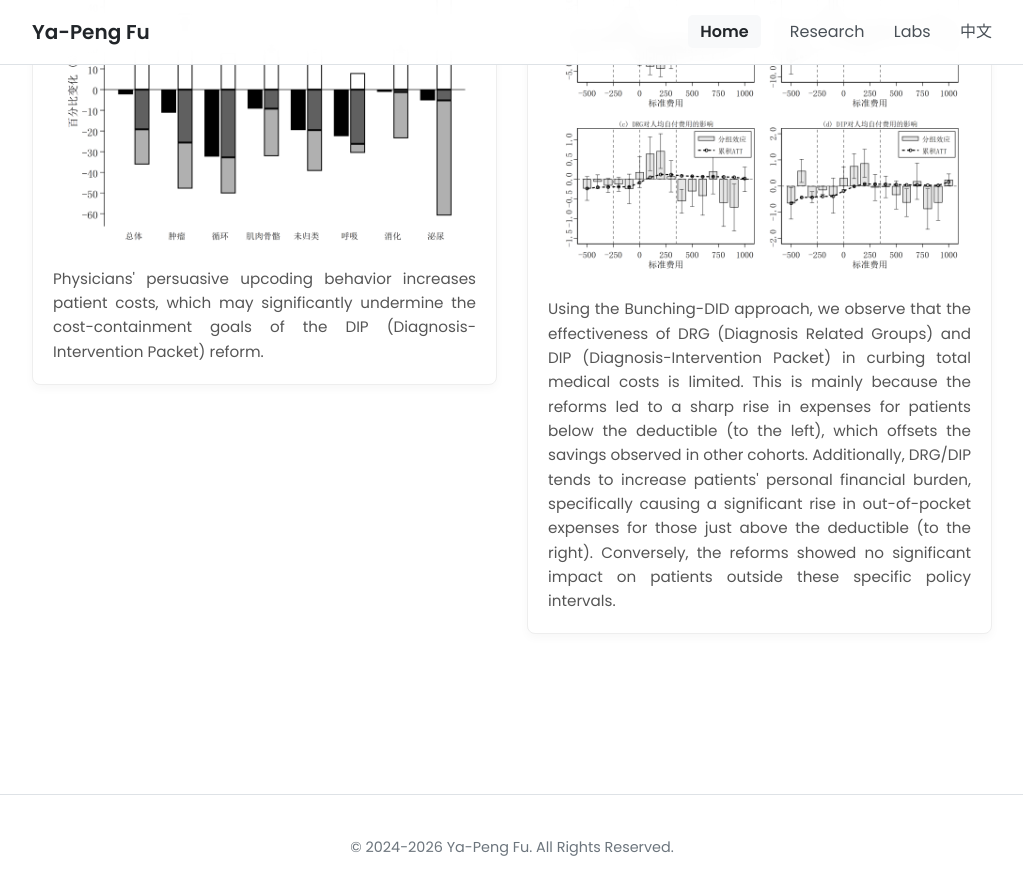
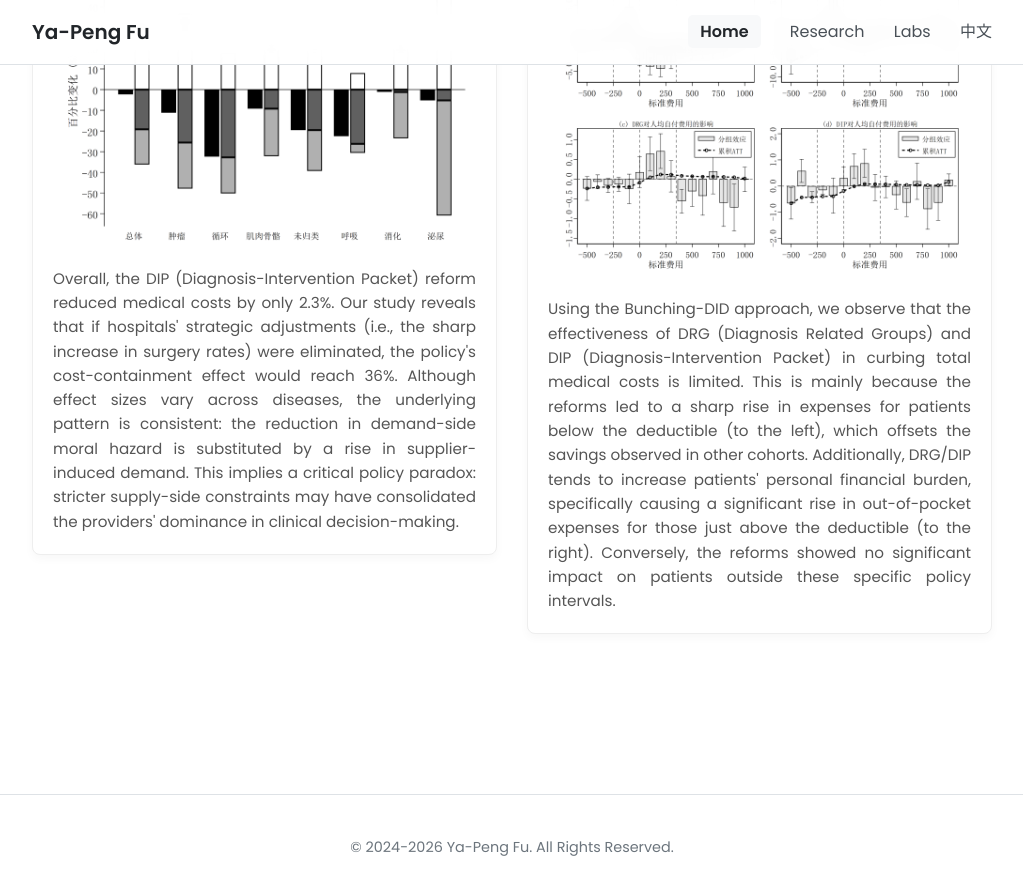
Before and after one commit to fyapeng/fyapeng.github.io, a Jekyll site: the page built from en/index.html, in a window 1280 px wide and 900 px high, scrolled down 1813 px. Shown: the top 895 px of the window, without its empty margins (128-1151 px from the left). Built offline with Jekyll 4.4.1, drawn with Linux system fonts in a browser that asks for light colours.

Commit message:
Update en.yml

```diff
--- a/_data/en.yml
+++ b/_data/en.yml
@@ -54,7 +54,7 @@ research_highlights:
   items:
     - title: "Cost-Containment Effects of DIP Reform"
       image: "assets/img/res1.png"
-      description: "Physicians' persuasive upcoding behavior increases patient costs, which may significantly undermine the cost-containment goals of the DIP (Diagnosis-Intervention Packet) reform."
+      description: "Overall, the DIP (Diagnosis-Intervention Packet) reform reduced medical costs by only 2.3%. Our study reveals that if hospitals' strategic adjustments (i.e., the sharp increase in surgery rates) were eliminated, the policy's cost-containment effect would reach 36%. Although effect sizes vary across diseases, the underlying pattern is consistent: the reduction in demand-side moral hazard is substituted by a rise in supplier-induced demand. This implies a critical policy paradox: stricter supply-side constraints may have consolidated the providers' dominance in clinical decision-making."
 
     - title: "Heterogeneity in DRG/DIP Reform"
       image: "assets/img/res2.png"
```
